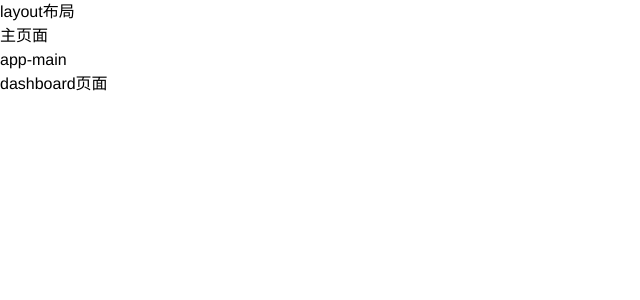
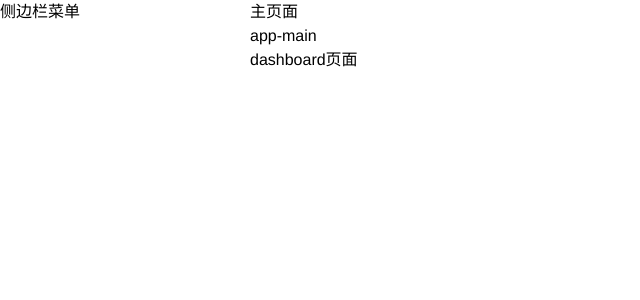
Before and after one commit to yuanjuan/my-vue3-element-admin, a Vue app: page /#/dashboard in a window 1280 px wide. Shown: the top 300 px of the page, without its empty margins (0-640 px from the left). Built offline with nearby package versions, Linux system fonts and the light colour scheme; sample sign-in values are in the browser's storage.

Commit message:
feat: :sparkles: 左右布局书写

```diff
--- a/package.json
+++ b/package.json
@@ -52,6 +52,7 @@
     "@commitlint/config-conventional": "^18.6.2",
     "@iconify-json/ep": "^1.1.14",
     "@types/node": "^20.11.16",
+    "@types/nprogress": "^0.2.3",
     "@typescript-eslint/eslint-plugin": "^6.21.0",
     "@typescript-eslint/parser": "^6.21.0",
     "@vitejs/plugin-vue": "^4.6.2",
--- /dev/null
+++ b/src/layout/components/SideBar/index.vue
@@ -0,0 +1,10 @@
+<script setup lang="ts"></script>
+<template>
+  <div class="menu-wrap">侧边栏菜单</div>
+</template>
+<style lang="scss" scoped>
+.menu-wrap {
+  width: 250px;
+  height: 100vh;
+}
+</style>
--- a/src/layout/index.vue
+++ b/src/layout/index.vue
@@ -1,7 +1,15 @@
 <script setup lang="ts">
 import Main from "./main.vue";
+import SideBar from "./components/SideBar/index.vue";
 </script>
 <template>
-  <div>layout布局</div>
-  <Main></Main>
+  <div class="app-wrapper">
+    <SideBar />
+    <Main></Main>
+  </div>
 </template>
+<style lang="scss" scoped>
+.app-wrapper {
+  display: flex;
+}
+</style>
--- a/src/layout/main.vue
+++ b/src/layout/main.vue
@@ -2,7 +2,15 @@
 import { AppMain } from "./components/index";
 </script>
 <template>
-  <!--主页面-->
-  <div>主页面</div>
-  <app-main />
+  <div class="main-container">
+    <!--主页面-->
+    <div>主页面</div>
+    <app-main />
+  </div>
 </template>
+<style lang="scss" scoped>
+.main-container {
+  flex: 1;
+  height: 100vh;
+}
+</style>
```
Also changed, not shown: 1 other file (tests, documents, lock files or other folders).
